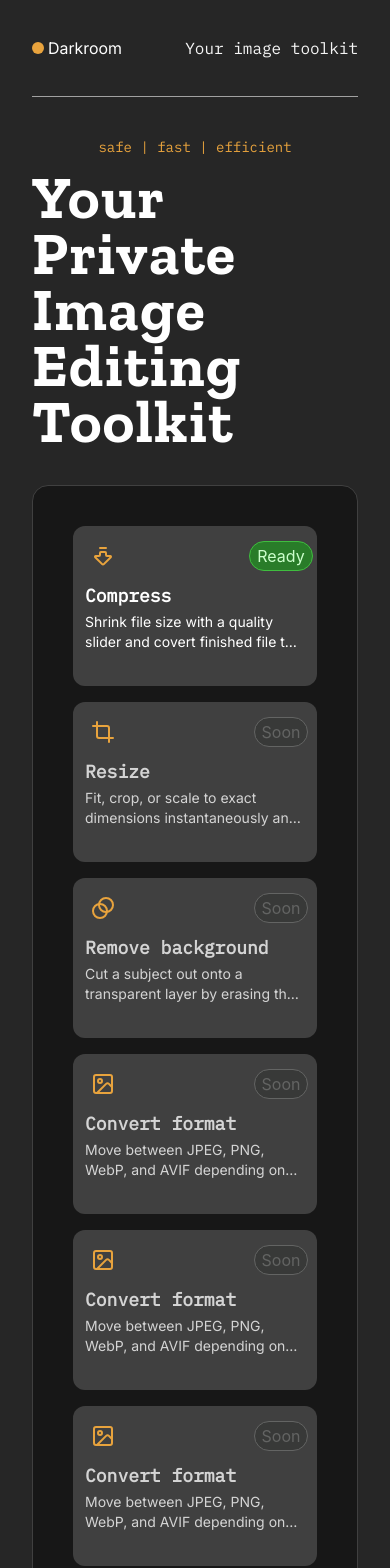
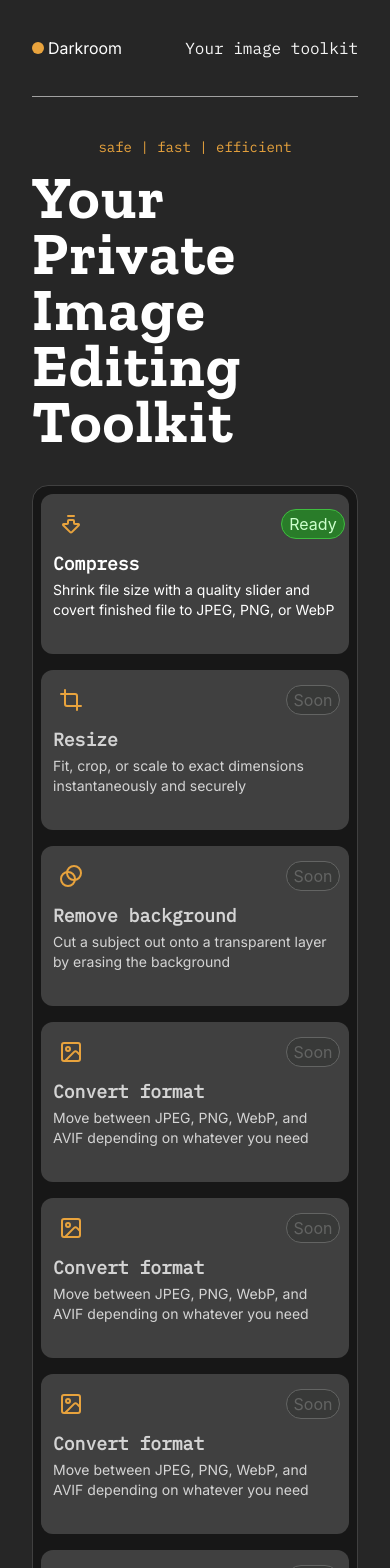
Before and after one commit to ibrahimhere47/Darkroom-v2, a React (Vite) app: page / in a window 390 px wide. Shown: the top 1568 px of the page. Built offline with nearby package versions, Linux system fonts and the light colour scheme.

Commit message:
Added responsive grid padding

```diff
--- a/src/pages/Home.jsx
+++ b/src/pages/Home.jsx
@@ -31,7 +31,7 @@ const Home = () => {
         <Layout>
             <div className='py-10 w-full'>
                 <Hero />
-                <div className='bg-neutral-900 rounded-2xl p-10 border border-neutral-700'>
+                <div className='bg-neutral-900 rounded-2xl p-2 md:p-7 xl:p-10 border border-neutral-700'>
                     <div className='flex flex-wrap gap-4'>
                     {tools.map((tool, idx) => (
                         <div
```
